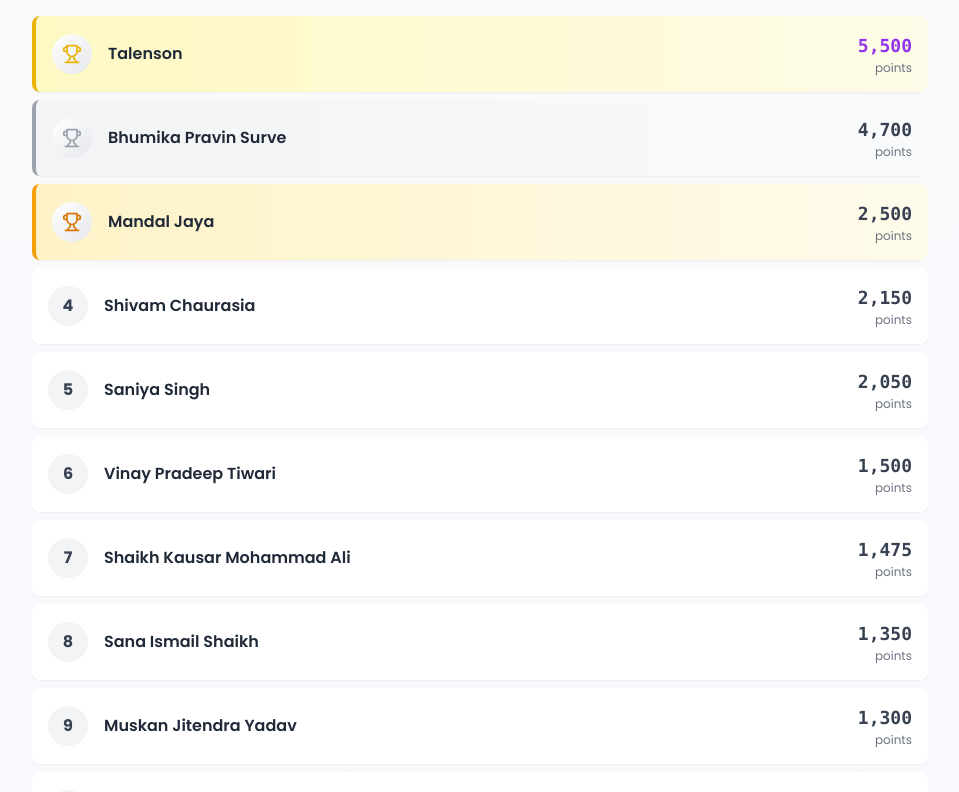
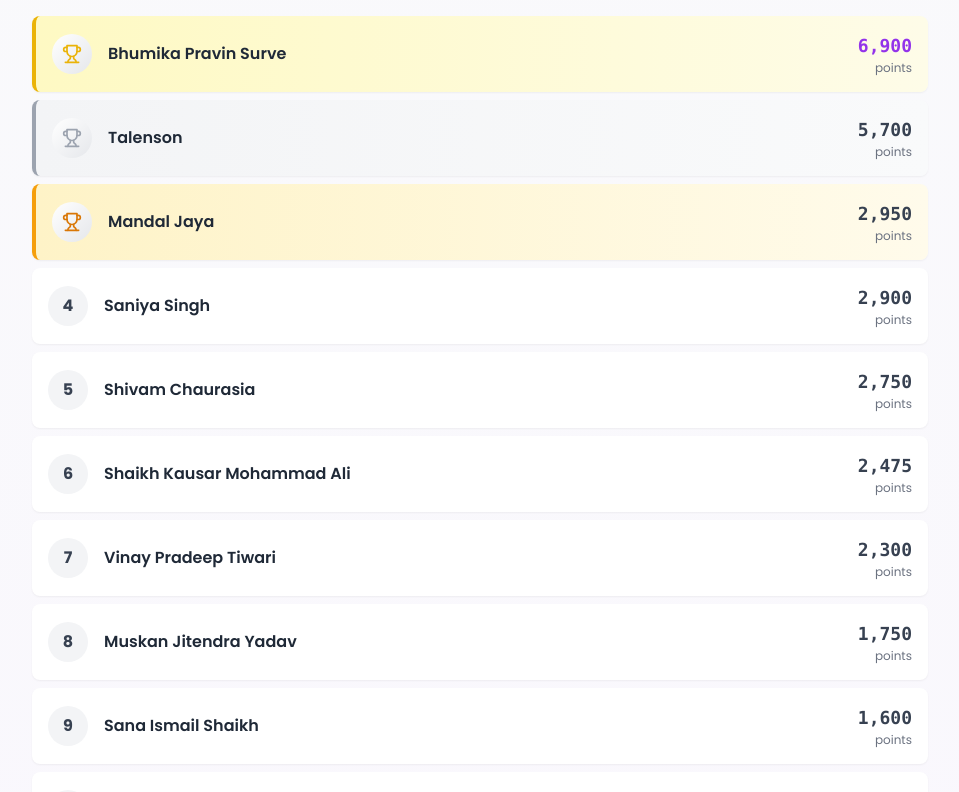
Before and after one commit to ILUCIFER0069/score-stars-showcase, a React (Vite) app: page / in a window 1280 px wide. Shown: the part 440-1232 px from the top of the page, without its empty margins (160-1119 px from the left). Built offline with nearby package versions, Linux system fonts and the light colour scheme.

Commit message:
Update participants.ts

```diff
--- a/src/data/participants.ts
+++ b/src/data/participants.ts
@@ -20,29 +20,34 @@ export const participants: Participant[] = [
     {id: 2, date: "3-04-2025", points: 100, reason: "Day 3 Task Submission."},
   ] },
 
-  { id: 2, name: "Shaikh Kausar Mohammad Ali", points: 1475, history: [
+  { id: 2, name: "Shaikh Kausar Mohammad Ali", points: 2475, history: [
     {id: 1, date: "1-04-2025", points: 100, reason: "Day 1 Task Submission & extra structure point."},
     {id: 1, date: "2-04-2025", points: 125, reason: "Day 2 Task Submission."},
     {id: 2, date: "3-04-2025", points: 225, reason: "Day 3 Task Submission and 4th place."},
     {id: 3, date: "4-04-2025", points: 225, reason: "Day 4 Task Submission and 4th place."},
     {id: 4, date: "4-04-2025", points: 200, reason: "CREATOR CHALLENGE Submission."},
     {id: 6, date: "5-04-2025", points: 600, reason: "Day 5 Task Submission and Winner(2)."},
+    {id: 6, date: "6-04-2025", points: 600, reason: "Day 6 Task Submission and Winner(2)."},
+    {id: 7, date: "7-04-2025", points: 400, reason: "Day 7 Task Submission and Winner(3)."},
   ] },
-  { id: 3, name: "Muskan Jitendra Yadav", points: 1300, history: [
+  { id: 3, name: "Muskan Jitendra Yadav", points: 1750, history: [
     {id: 1, date: "1-04-2025", points: 100, reason: "Day 1 Task Submission "},
     {id: 2, date: "2-04-2025", points: 150, reason: "Day 2 Task Submission & extra structure point."},
     {id: 3, date: "3-04-2025", points: 400, reason: "Day 3 Task Submission and Winner(3)."},
     {id: 4, date: "4-04-2025", points: 400, reason: "Day 4 Task Submission and Winner(3)."},
     {id: 5, date: "4-04-2025", points: 200, reason: "CREATOR CHALLENGE Submission."},
     {id: 6, date: "5-04-2025", points: 50, reason: "Day 5 Task Submission but copied Response."},
+    {id: 7, date: "6-04-2025", points: 250, reason: "Day 6 Task Submission & extra structure point."},
+    {id: 8, date: "7-04-2025", points: 200, reason: "Day 7 Task Submission & extra structure point."},
   ] },
   { id: 4, name: "Ashish Sahani", points: 0, history: [] },
 
-  { id: 5, name: "Disha sharma", points: 475, history: [
+  { id: 5, name: "Disha sharma", points: 725, history: [
     {id: 1, date: "1-04-2025", points: 100, reason: "Day 1 Task Submission."},
     {id: 2, date: "2-04-2025", points: 225, reason: "Day 2 Task Submission & extra structure point."},
     {id: 3, date: "3-04-2025", points: 200, reason: "Day 3 Task Submission & extra structure point."},
     {id: 4, date: "5-04-2025", points: 50, reason: "Day 5 Task Submission but copied Response."},
+    {id: 5, date: "6-04-2025", points: 250, reason: "Day 6 Task Submission & extra structure point."},
   ] },
   { id: 6, name: "Vishal Dinesh Prajapati", points: 0, history: [] },
   { id: 7, name: "Izhar khan", points: 0, history: [] },
@@ -53,44 +58,52 @@ export const participants: Participant[] = [
     {id: 1, date: "1-04-2025", points: 100, reason: "Day 1 Task Submission."},
   ] },
 
-  { id: 11, name: "Bhumika Pravin Surve", points: 4700, history: [
+  { id: 11, name: "Bhumika Pravin Surve", points: 6900, history: [
      {id: 1, date: "1-04-2025", points: 600, reason: "Day 1 Task Submission and Winner(2)."},
     {id: 2, date: "2-04-2025", points: 600, reason: "Day 2 Task Submission and Winner(2)."},
     {id: 3, date: "3-04-2025", points: 600, reason: "Day 3 Task Submission and Winner(2)."},
     {id: 4, date: "4-04-2025", points: 1100, reason: "Day 4 Task Submission and Winner(1)."},
     {id: 5, date: "4-04-2025", points: 700, reason: "CREATOR CHALLENGE Submission and Winner(1)."},
     {id: 6, date: "5-04-2025", points: 1100, reason: "Day 5 Task Submission and Winner(1)."},
+    {id: 7, date: "6-04-2025", points: 1100, reason: "Day 6 Task Submission and Winner(1)."},
+    {id: 8, date: "7-04-2025", points: 1100, reason: "Day 7 Task Submission and Winner(1)."},
   ] },
-  { id: 12, name: "Saniya Singh", points: 2050, history: [
+  { id: 12, name: "Saniya Singh", points: 2900, history: [
     {id: 1, date: "1-04-2025", points: 100, reason: "Day 1 Task Submission."},
     {id: 2, date: "2-04-2025", points: 200, reason: "Day 2 Task Submission & extra structure point."},
     {id: 3, date: "3-04-2025", points: 225, reason: "Day 3 Task Submission and 4th place."},
     {id: 4, date: "4-04-2025", points: 225, reason: "Day 4 Task Submission and 4th place."},
     {id: 5, date: "4-04-2025", points: 700, reason: "CREATOR CHALLENGE Submission and Winner(2)."},
     {id: 6, date: "5-04-2025", points: 600, reason: "Day 5 Task Submission and Winner(2)."},
+    {id: 7, date: "6-04-2025", points: 250, reason: "Day 6 Task Submission & extra structure point."},
+    {id: 8, date: "7-04-2025", points: 600, reason: "Day 7 Task Submission and Winner(2)."},
   ] },
-  { id: 13, name: "Vinay Pradeep Tiwari", points: 1500, history: [
+  { id: 13, name: "Vinay Pradeep Tiwari", points: 2300, history: [
     {id: 1, date: "1-04-2025", points: 400, reason: "Day 1 Task Submission and Winner(3)."},
     {id: 2, date: "2-04-2025", points: 100, reason: "Day 2 Task Submission."},
     {id: 3, date: "3-04-2025", points: 175, reason: "Day 3 Task Submission & extra structure point."},
     {id: 4, date: "4-04-2025", points: 225, reason: "Day 4 Task Submission and 4th place."},
     {id: 5, date: "4-04-2025", points: 200, reason: "CREATOR CHALLENGE Submission."},
     {id: 6, date: "5-04-2025", points: 400, reason: "Day 5 Task Submission and Winner(3)."},
+    {id: 7, date: "6-04-2025", points: 400, reason: "Day 6 Task Submission and Winner(3)."},
+    {id: 8, date: "7-04-2025", points: 400, reason: "Day 7 Task Submission and Winner(3)."},
   ] },
-  { id: 14, name: "Sushma saroj", points: 950, history: [
+  { id: 14, name: "Sushma saroj", points: 1350, history: [
     {id: 1, date: "1-04-2025", points: 100, reason: "Day 1 Task Submission."},
     {id: 2, date: "2 -04-2025", points: 175, reason: "Day 2 Task Submission & extra structure point."},
     {id: 3, date: "3-04-2025", points: 50, reason: "Day 3 Task Submission and point deduction for structure."},
-    {id: 2, date: "4-04-2025", points: 400, reason: "Day 4 Task Submission and Winner(3)."},
-    {id: 3, date: "5-04-2025", points: 225, reason: "Day 5 Task Submission and 4th place."},
+    {id: 4, date: "4-04-2025", points: 400, reason: "Day 4 Task Submission and Winner(3)."},
+    {id: 5, date: "5-04-2025", points: 225, reason: "Day 5 Task Submission and 4th place."},
+    {id: 6, date: "6-04-2025", points: 400, reason: "Day 6 Task Submission and Winner(3)."},
   ] },
 
-  { id: 15, name: "Talenson", points: 5500, history: [
+  { id: 15, name: "Talenson", points: 5700, history: [
     {id: 1, date: "1-04-2025", points: 1100, reason: "Day 1 Task Submission and Winner(1)."},
     {id: 2, date: "2-04-2025", points: 1100, reason: "Day 2 Task Submission and Winner(1)."},
     {id: 3, date: "3-04-2025", points: 1100, reason: "Day 3 Task Submission and Winner(1)."},
     {id: 4, date: "4-04-2025", points: 1100, reason: "Day 4 Task Submission and Winner(1)."},
     {id: 5, date: "5-04-2025", points: 1100, reason: "Day 5 Task Submission and Winner(1)."},
+    {id: 6, date: "6-04-2025", points: 200, reason: "Day 6 Task Submission & extra structure point."},
   ]},
   { id: 16, name: "Sachin prajapati", points: 0, history: [] },
   { id: 17, name: "Kadri Ruksar Fatima Abdul Salim ", points: 0, history: [] },
@@ -101,28 +114,33 @@ export const participants: Participant[] = [
   ] },
   { id: 19, name: "Sania Shaikh", points: 0, history: [] },
 
-  { id: 20, name: "Mandal Jaya", points: 2500, history: [
+  { id: 20, name: "Mandal Jaya", points: 2950, history: [
     {id: 1, date: "2-04-2025", points: 400, reason: "Day 2 Task Submission and Winner(3)."},
     {id: 2, date: "3-04-2025", points: 400, reason: "Day 3 Task Submission and Winner(3)."},
     {id: 3, date: "4-04-2025", points: 1100, reason: "Day 4 Task Submission and Winner(1)."},
     {id: 4, date: "4-04-2025", points: 200, reason: "CREATOR CHALLENGE Submission."},
     {id: 5, date: "5-04-2025", points: 400, reason: "Day 5 Task Submission and Winner(3)."},
+    {id: 6, date: "6-04-2025", points: 250, reason: "Day 6 Task Submission & extra structure point."},
+    {id: 7, date: "7-04-2025", points: 200, reason: "Day 7 Task Submission & extra structure point."},
   ] },
   { id: 21, name: "Cathrina Ramkumar", points: 0, history: [] },
 
-  { id: 22, name: "Shivam Chaurasia ", points: 2150, history: [
+  { id: 22, name: "Shivam Chaurasia ", points: 2750, history: [
     {id: 1, date: "2-04-2025", points: 225, reason: "Day 2 Task Submission & extra structure point."},
     {id: 2, date: "3-04-2025", points: 225, reason: "Day 3 Task Submission and 4th place."},
     {id: 3, date: "4-04-2025", points: 600, reason: "Day 4 Task Submission and Winner(2)."},
     {id: 4, date: "4-04-2025", points: 700, reason: "CREATOR CHALLENGE Submission and Winner(3)."},
     {id: 5, date: "5-04-2025", points: 400, reason: "Day 5 Task Submission and Winner(3)."},
+    {id: 6, date: "6-04-2025", points: 200, reason: "Day 6 Task Submission & extra structure point."},
+    {id: 7, date: "7-04-2025", points: 400, reason: "Day 7 Task Submission and Winner(3)."},
   ] },
   { id: 23, name: "Siddiqui mohd sohail ", points: 0, history: [] },
   { id: 24, name: "Salman", points: 0, history: [] },
 
-  { id: 25, name: "Sana Ismail Shaikh ", points: 1350, history: [
+  { id: 25, name: "Sana Ismail Shaikh ", points: 1600, history: [
     {id: 1, date: "3-04-2025", points: 150, reason: "Day 3 Task Submission & extra structure point."},
     {id: 2, date: "4-04-2025", points: 600, reason: "Day 4 Task Submission and Winner(2)."},
     {id: 3, date: "5-04-2025", points: 600, reason: "Day 5 Task Submission and Winner(2)."},
+    {id: 4, date: "6-04-2025", points: 250, reason: "Day 6 Task Submission & extra structure point."},
   ] }
 ];
```
